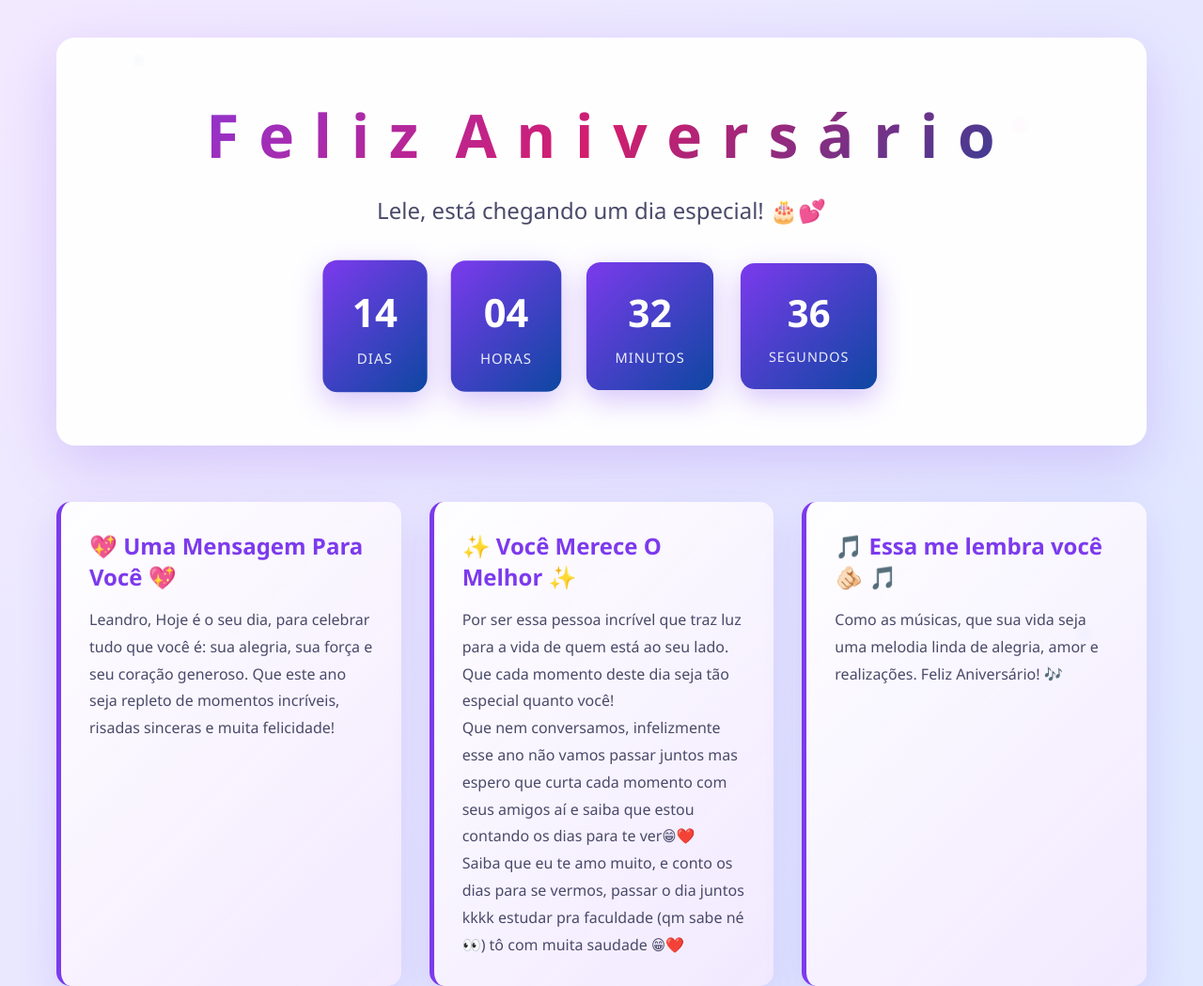
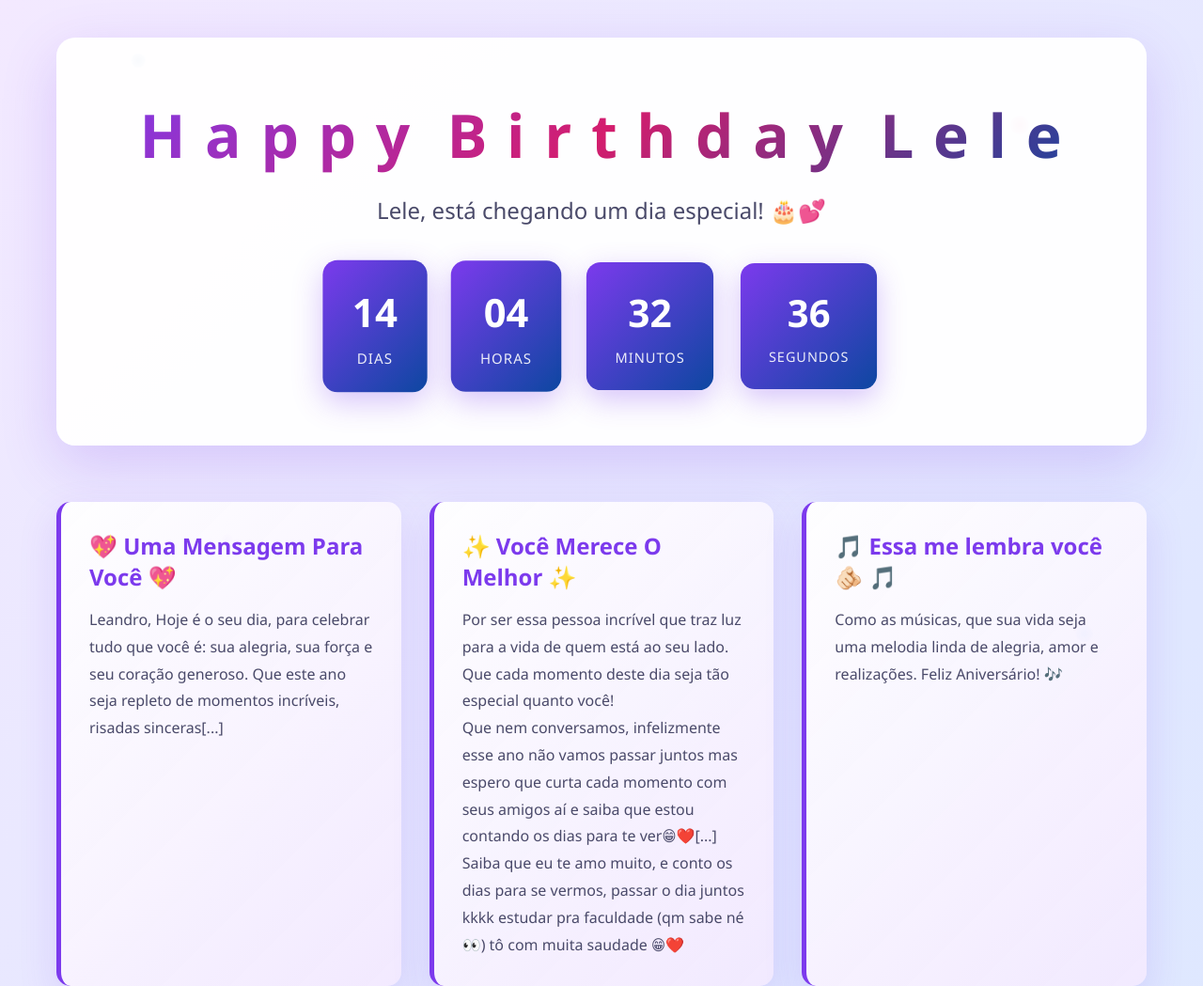
Before and after one commit to sophiadantasnarduccio000-hub/Leandro_birthday, a plain HTML site: page index.html in a window 1280 px wide. Shown: the top 1049 px of the page at 94% size. Drawn offline with Linux system fonts and the light colour scheme.

Commit message:
Change site title to Happy Birthday Lele

```diff
--- a/index.html
+++ b/index.html
@@ -3,7 +3,7 @@
 <head>
     <meta charset="UTF-8">
     <meta name="viewport" content="width=device-width, initial-scale=1.0">
-    <title>🎉 Feliz Aniversário Lele! ❤️🎉</title>
+    <title>🎉 Happy Birthday Lele! ❤️🎉</title>
     <link rel="stylesheet" href="styles.css">
 </head>
 <body>
@@ -24,23 +24,25 @@
         <!-- Seção de Boas-vindas -->
         <section class="welcome-section">
             <h1 class="main-title">
-                <span class="letter">F</span>
+                <span class="letter">H</span>
+                <span class="letter">a</span>
+                <span class="letter">p</span>
+                <span class="letter">p</span>
+                <span class="letter">y</span>
+                <span class="letter"> </span>
+                <span class="letter">B</span>
+                <span class="letter">i</span>
+                <span class="letter">r</span>
+                <span class="letter">t</span>
+                <span class="letter">h</span>
+                <span class="letter">d</span>
+                <span class="letter">a</span>
+                <span class="letter">y</span>
+                <span class="letter"> </span>
+                <span class="letter">L</span>
                 <span class="letter">e</span>
                 <span class="letter">l</span>
-                <span class="letter">i</span>
-                <span class="letter">z</span>
-                <span class="letter"> </span>
-                <span class="letter">A</span>
-                <span class="letter">n</span>
-                <span class="letter">i</span>
-                <span class="letter">v</span>
                 <span class="letter">e</span>
-                <span class="letter">r</span>
-                <span class="letter">s</span>
-                <span class="letter">á</span>
-                <span class="letter">r</span>
-                <span class="letter">i</span>
-                <span class="letter">o</span>
             </h1>
             <p class="subtitle">Lele, está chegando um dia especial! 🎂💕</p>
 
@@ -69,13 +71,13 @@
         <section class="messages-section">
             <div class="message-box fade-in-up">
                 <h2>💖 Uma Mensagem Para Você 💖</h2>
-                <p>Leandro, Hoje é o seu dia, para celebrar tudo que você é: sua alegria, sua força e seu coração generoso. Que este ano seja repleto de momentos incríveis, risadas sinceras e muita felicidade!</p>
+                <p>Leandro, Hoje é o seu dia, para celebrar tudo que você é: sua alegria, sua força e seu coração generoso. Que este ano seja repleto de momentos incríveis, risadas sinceras[...]
             </div>
 
             <div class="message-box fade-in-up" style="animation-delay: 0.3s;">
                 <h2>✨ Você Merece O Melhor ✨</h2>
                 <p>Por ser essa pessoa incrível que traz luz para a vida de quem está ao seu lado. Que cada momento deste dia seja tão especial quanto você!</p>
-                <p> Que nem conversamos, infelizmente esse ano não vamos passar juntos mas espero que curta cada momento com seus amigos aí e saiba que estou contando os dias para te ver😁❤️</p>
+                <p> Que nem conversamos, infelizmente esse ano não vamos passar juntos mas espero que curta cada momento com seus amigos aí e saiba que estou contando os dias para te ver😁❤️[...]</p>
                 <p>Saiba que eu te amo muito, e conto os dias para se vermos, passar o dia juntos kkkk estudar pra faculdade (qm sabe né 👀) tô com muita saudade 😁❤️</p>
             </div>
 
@@ -135,7 +137,7 @@
         <section class="final-section">
             <div class="heart-animation">💕</div>
             <h2>Que Este Dia Seja Inesquecível! 🎉</h2>
-            <p>Feliz Aniversário, Leandro!</p>
+            <p>Happy Birthday, Lele!</p>
             <button class="confetti-button" onclick="createConfetti()">🎊 Explodir Confete! 🎊</button>
         </section>
     </div>
```
